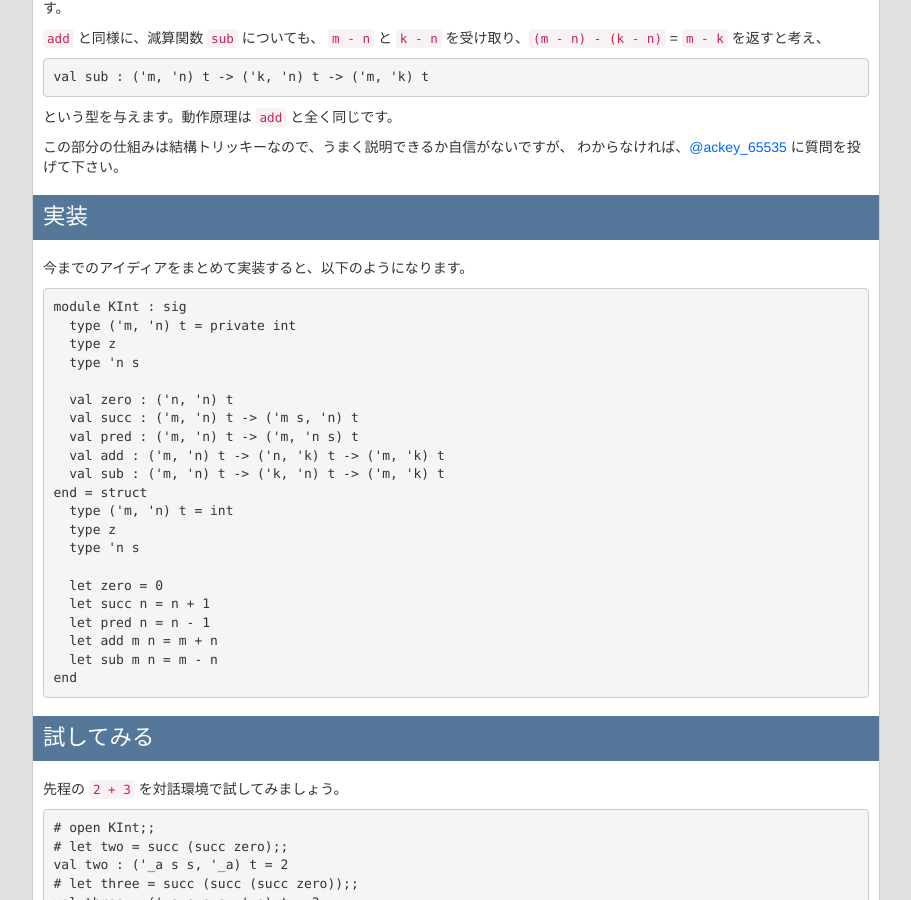
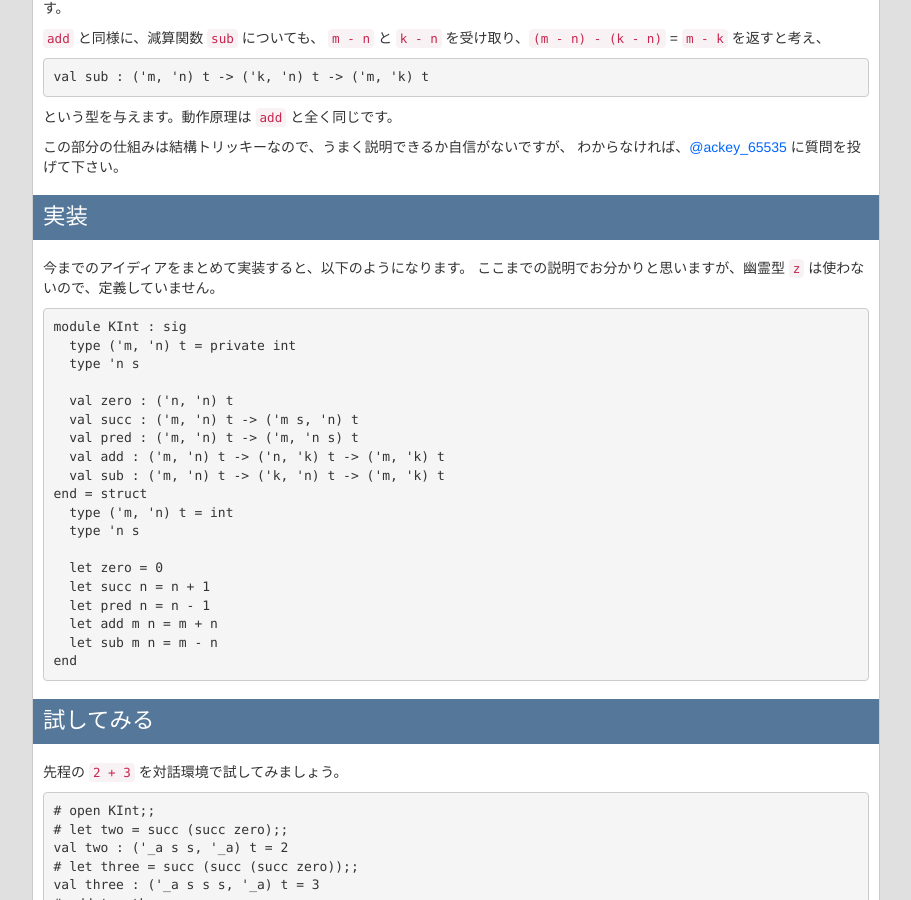
Before and after one commit to akabe/akabe.github.io, a Jekyll site: the page built from _posts/2015-07-04-PhantomTypeInt.md, in a window 1280 px wide and 900 px high, scrolled down 3689 px. Shown: the whole window, without its empty margins (38-949 px from the left). Built offline with Jekyll 4.4.1, drawn with Linux system fonts in a browser that asks for light colours; Markdown is read by kramdown in place of the engine named in the settings; formulas are drawn with MathJax 3; comment, search, counter and statistics services are not loaded.

Commit message:
2015/7/4 の記事において type z の定義が無駄なので削除

````diff
--- a/_posts/2015-07-04-PhantomTypeInt.md
+++ b/_posts/2015-07-04-PhantomTypeInt.md
@@ -241,11 +241,11 @@ val sub : ('m, 'n) t -> ('k, 'n) t -> ('m, 'k) t
 ## 実装
 
 今までのアイディアをまとめて実装すると、以下のようになります。
+ここまでの説明でお分かりと思いますが、幽霊型 `z` は使わないので、定義していません。
 
 ```OCaml
 module KInt : sig
   type ('m, 'n) t = private int
-  type z
   type 'n s
 
   val zero : ('n, 'n) t
@@ -255,7 +255,6 @@ module KInt : sig
   val sub : ('m, 'n) t -> ('k, 'n) t -> ('m, 'k) t
 end = struct
   type ('m, 'n) t = int
-  type z
   type 'n s
 
   let zero = 0
````
